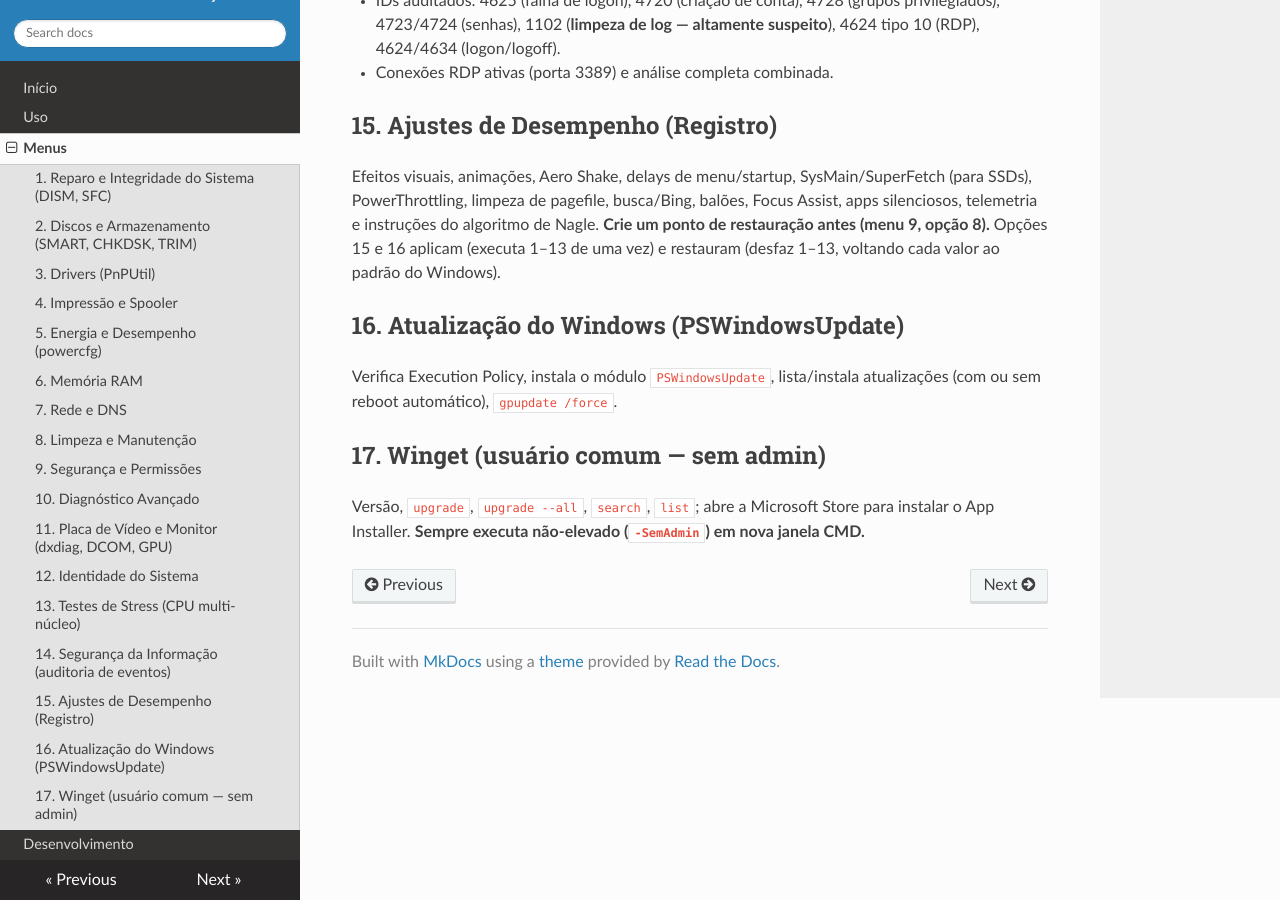
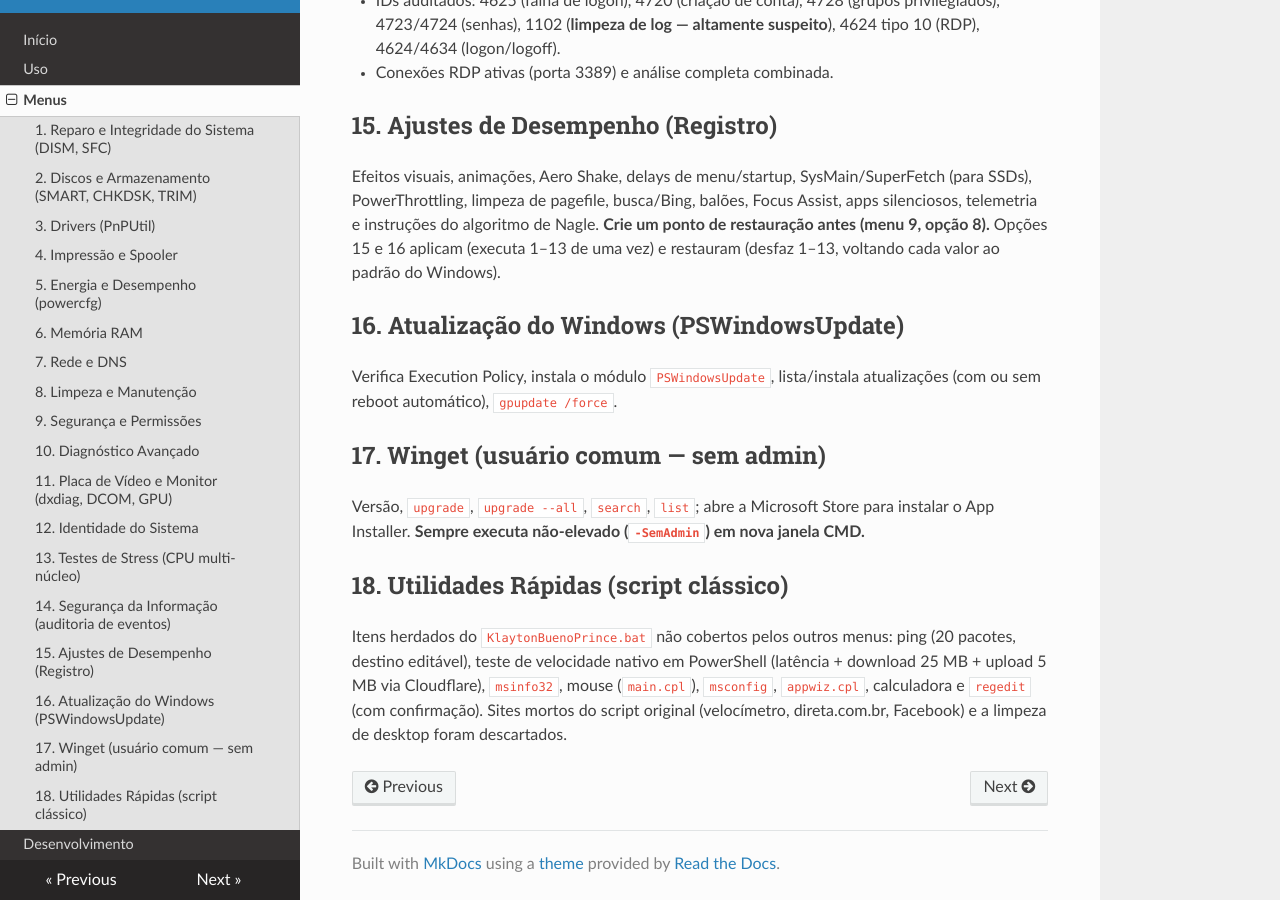
Before and after one commit to klaytonPrinceMS/ps1Bat, an MkDocs documentation site: the page built from docs/menus.md, in a window 1280 px wide and 900 px high, scrolled down 2576 px. Built offline with MkDocs 1.6.1, drawn with Linux system fonts in a browser that asks for light colours; nearby versions of some CDN libraries; some of the changed text lies outside the part shown.

Commit message:
261021 caveira splash e menu utilidades

```diff
--- a/docs/menus.md
+++ b/docs/menus.md
@@ -126,3 +126,12 @@ lista/instala atualizações (com ou sem reboot automático), `gpupdate /force`.
 Versão, `upgrade`, `upgrade --all`, `search`, `list`; abre a Microsoft
 Store para instalar o App Installer. **Sempre executa não-elevado
 (`-SemAdmin`) em nova janela CMD.**
+
+## 18. Utilidades Rápidas (script clássico)
+
+Itens herdados do `KlaytonBuenoPrince.bat` não cobertos pelos outros menus:
+ping (20 pacotes, destino editável), teste de velocidade nativo em
+PowerShell (latência + download 25 MB + upload 5 MB via Cloudflare),
+`msinfo32`, mouse (`main.cpl`), `msconfig`, `appwiz.cpl`, calculadora e
+`regedit` (com confirmação). Sites mortos do script original (velocímetro,
+direta.com.br, Facebook) e a limpeza de desktop foram descartados.
--- a/main.py
+++ b/main.py
@@ -98,7 +98,7 @@ def check_branding():
     for p in ROOT.rglob("*"):
         if not p.is_file():
             continue
-        if ".git" in p.parts or p.suffix in {".pyc"} or p.parent.name in {"site", "__pycache__"}:
+        if ".git" in p.parts or "bat" in p.parts or p.suffix in {".pyc"} or p.parent.name in {"site", "__pycache__"}:
             continue
         try:
             texto = p.read_text(encoding="utf-8").lower()
```
Also changed, not shown: README.md (+3 -2 lines), docs/index.md (+3 -2 lines), 3 other files.
